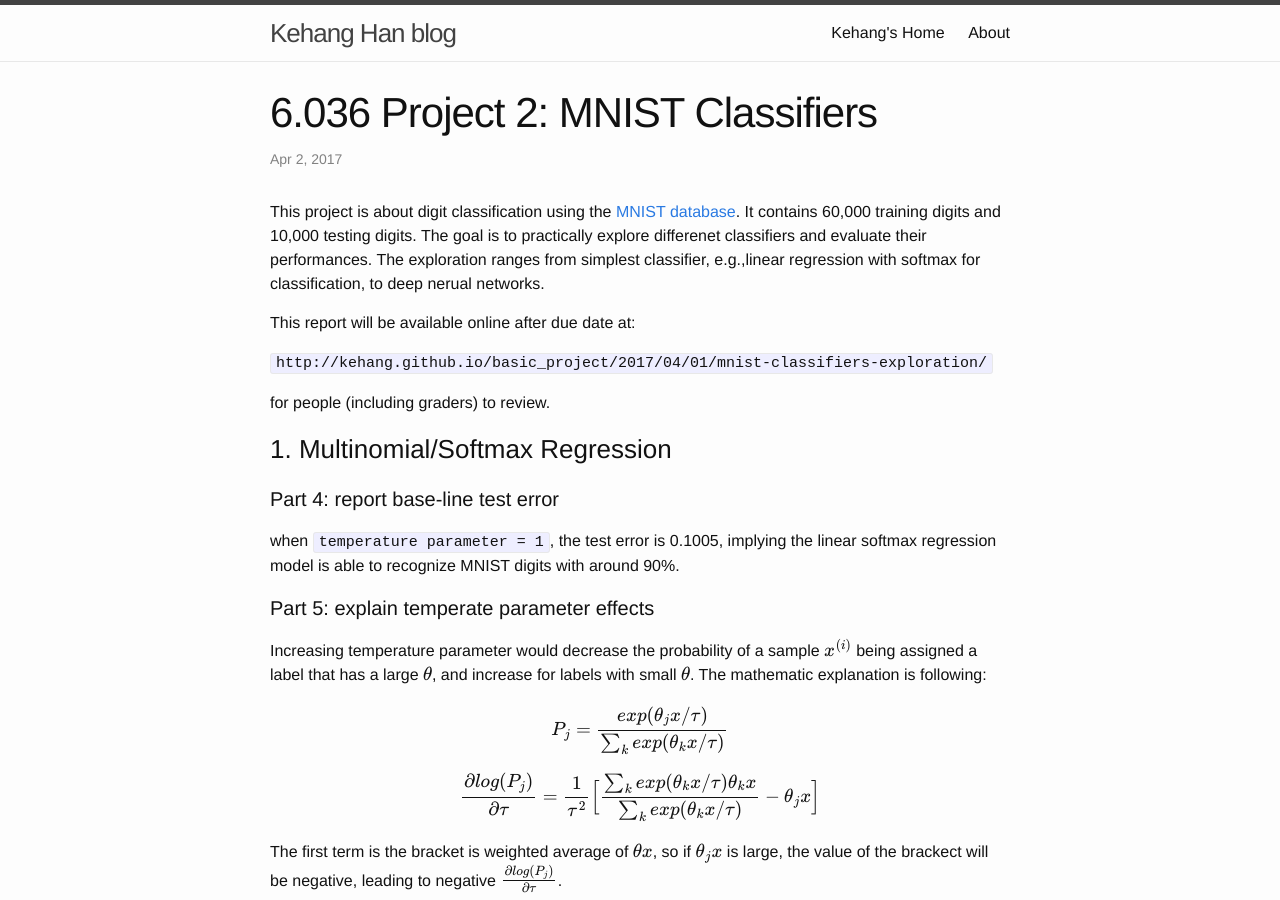
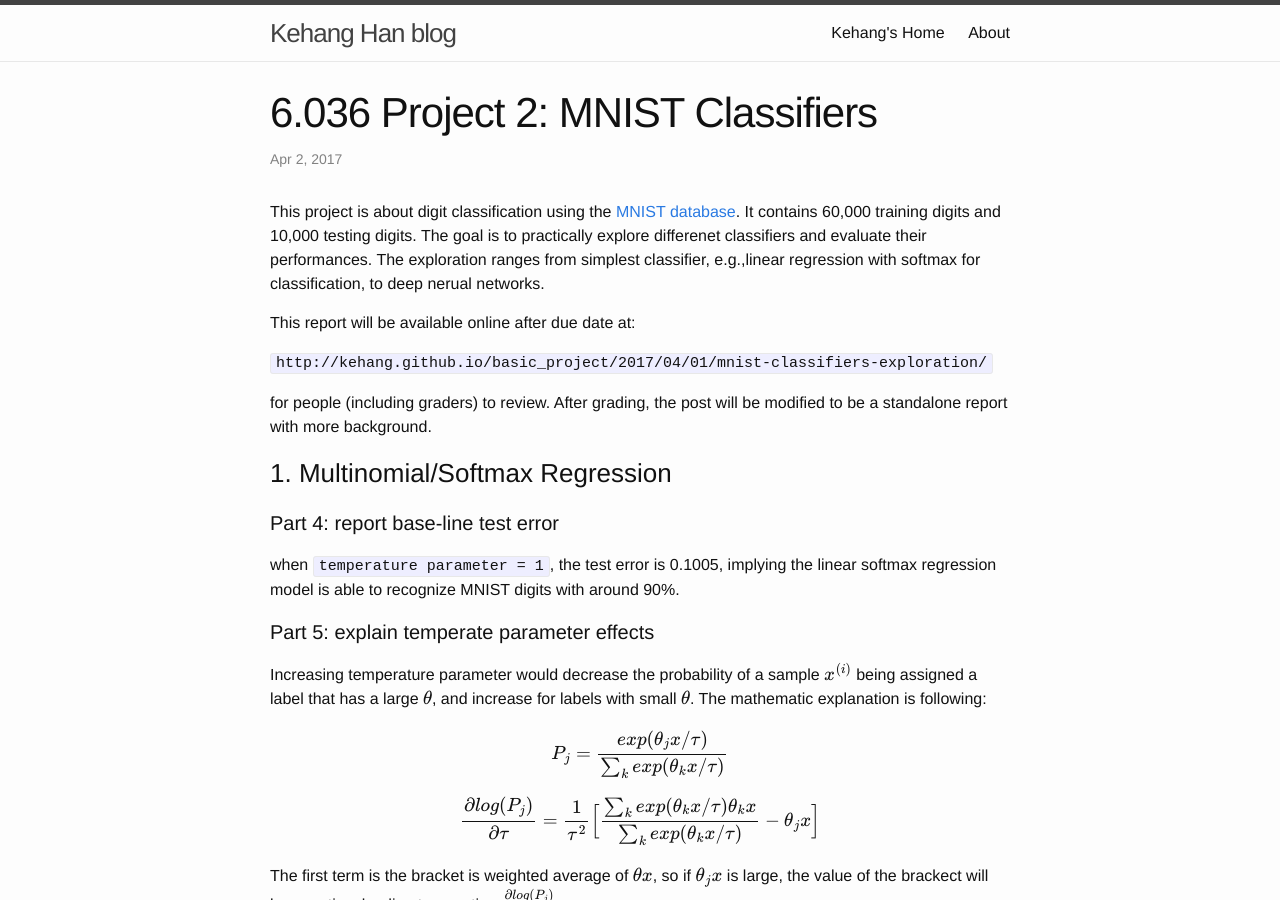
Before and after one commit to KEHANG/KEHANG.github.io, a Jekyll site: the page built from _posts/2017-04-01-mnist-classifiers-exploration.markdown, in a window 1280 px wide and 900 px high. Built offline with Jekyll 4.4.1, drawn with Linux system fonts in a browser that asks for light colours; formulas are drawn with MathJax 3.

Commit message:
adds some note for future official post

```diff
--- a/_posts/2017-04-01-mnist-classifiers-exploration.markdown
+++ b/_posts/2017-04-01-mnist-classifiers-exploration.markdown
@@ -11,7 +11,7 @@ This report will be available online after due date at:
 
 `http://kehang.github.io/basic_project/2017/04/01/mnist-classifiers-exploration/`
 
-for people (including graders) to review.
+for people (including graders) to review. After grading, the post will be modified to be a standalone report with more background.
 
 ### 1. Multinomial/Softmax Regression
 
```
